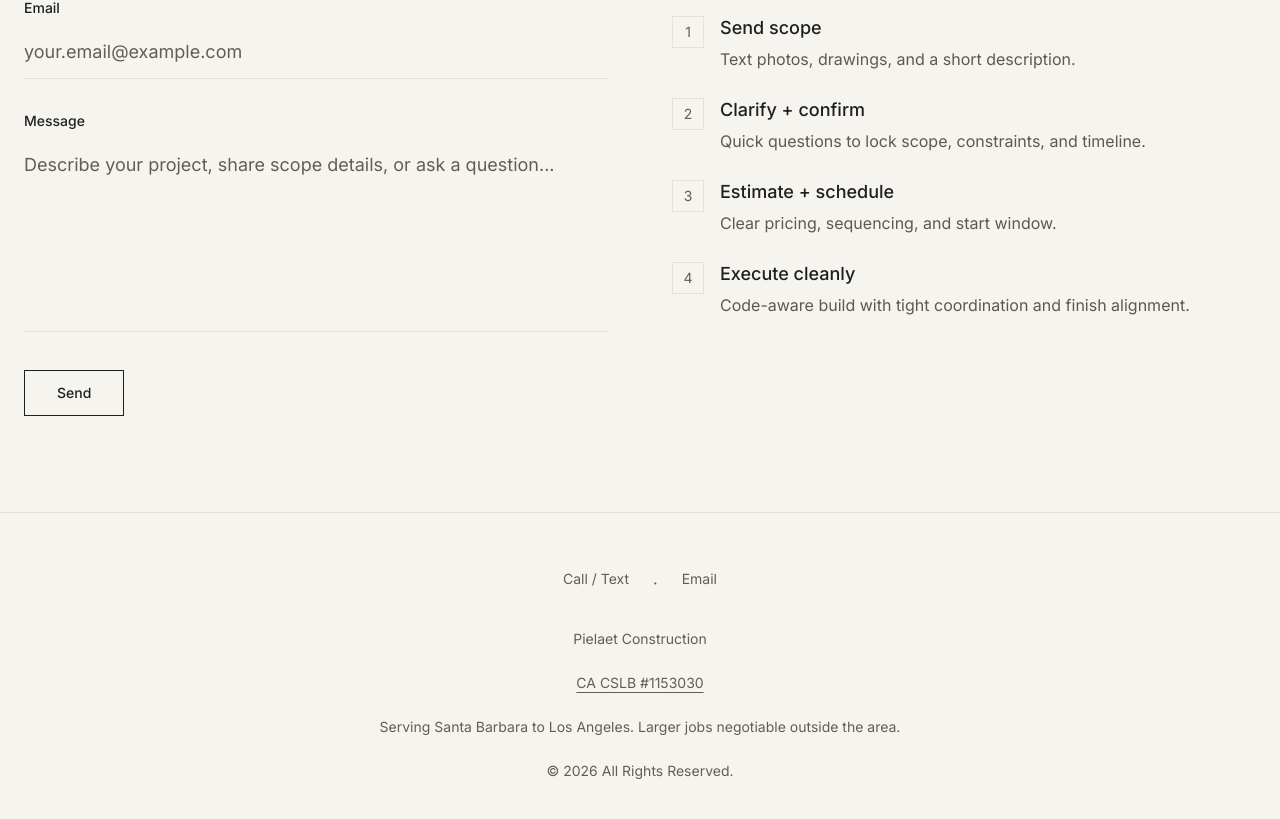
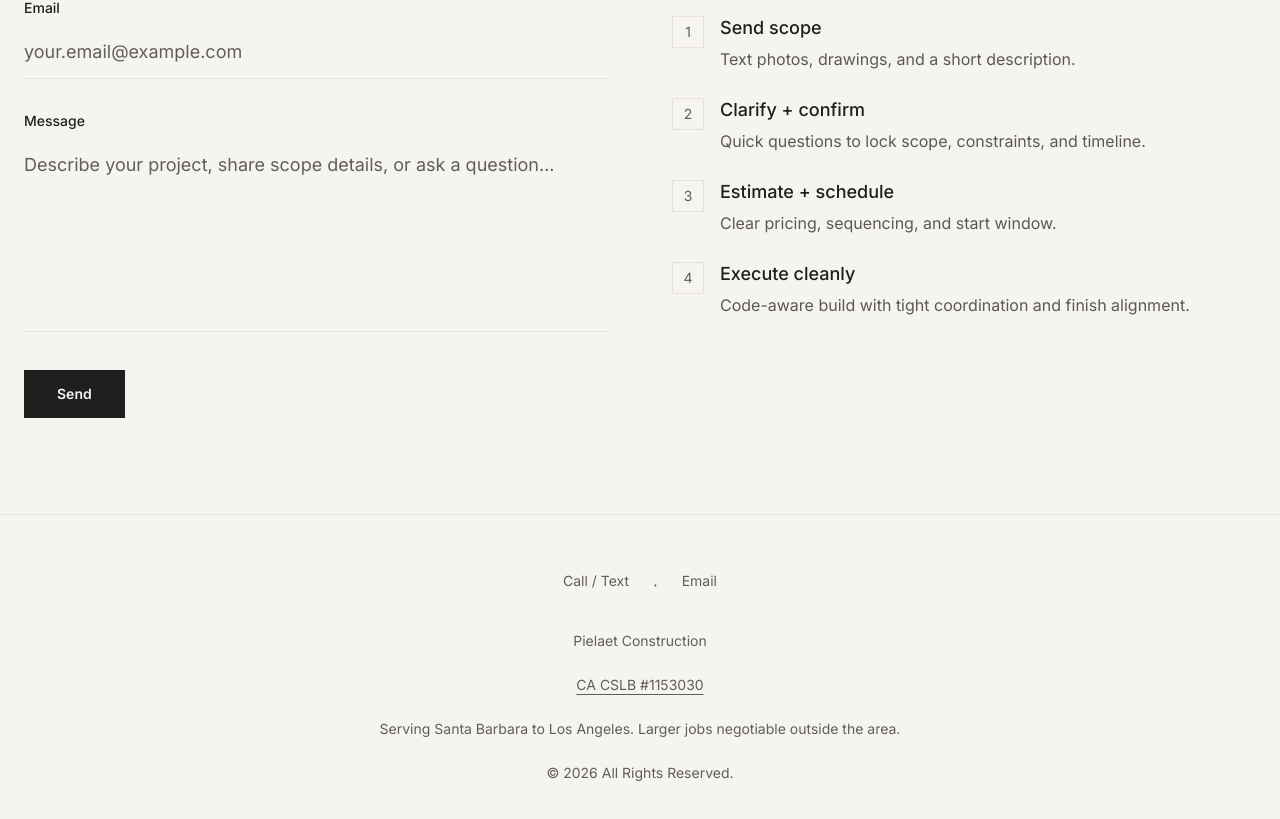
Before and after one commit to peterpielaetstrayer/christian, a Next.js app: page /contact in a window 1280 px wide. Shown: the part 612-1431 px from the top of the page. Built offline with nearby package versions, Linux system fonts and the light colour scheme; a web font is replaced by a local one.

Commit message:
Clarify primary contact action and restore visible keyboard focus to form fields

```diff
--- a/app/contact/page.tsx
+++ b/app/contact/page.tsx
@@ -71,7 +71,7 @@ export default function ContactPage() {
                   type="text"
                   id="name"
                   name="name"
-                  className="w-full border-b border-border bg-transparent px-0 py-3 text-base text-foreground placeholder:text-muted-foreground focus:border-accent focus:outline-none sm:text-lg"
+                  className="w-full border-b border-border bg-transparent px-0 py-3 text-base text-foreground placeholder:text-muted-foreground focus-visible:border-accent focus-visible:outline focus-visible:outline-2 focus-visible:outline-offset-2 focus-visible:outline-accent sm:text-lg"
                   placeholder="Your name"
                   required
                 />
@@ -85,7 +85,7 @@ export default function ContactPage() {
                   type="email"
                   id="email"
                   name="email"
-                  className="w-full border-b border-border bg-transparent px-0 py-3 text-base text-foreground placeholder:text-muted-foreground focus:border-accent focus:outline-none sm:text-lg"
+                  className="w-full border-b border-border bg-transparent px-0 py-3 text-base text-foreground placeholder:text-muted-foreground focus-visible:border-accent focus-visible:outline focus-visible:outline-2 focus-visible:outline-offset-2 focus-visible:outline-accent sm:text-lg"
                   placeholder="your.email@example.com"
                   required
                 />
@@ -99,7 +99,7 @@ export default function ContactPage() {
                   id="message"
                   name="message"
                   rows={6}
-                  className="w-full resize-none border-b border-border bg-transparent px-0 py-3 text-base text-foreground placeholder:text-muted-foreground focus:border-accent focus:outline-none sm:text-lg"
+                  className="w-full resize-none border-b border-border bg-transparent px-0 py-3 text-base text-foreground placeholder:text-muted-foreground focus-visible:border-accent focus-visible:outline focus-visible:outline-2 focus-visible:outline-offset-2 focus-visible:outline-accent sm:text-lg"
                   placeholder="Describe your project, share scope details, or ask a question..."
                   required
                 />
@@ -107,7 +107,7 @@ export default function ContactPage() {
 
               <button
                 type="submit"
-                className="w-full border border-foreground bg-transparent px-8 py-3 text-sm font-medium text-foreground transition-colors hover:border-accent hover:text-accent sm:w-auto"
+                className="inline-flex min-h-12 w-full items-center justify-center border border-foreground bg-foreground px-8 py-3 text-sm font-semibold text-background transition-colors hover:border-accent hover:bg-accent hover:text-white focus-visible:outline focus-visible:outline-2 focus-visible:outline-offset-4 focus-visible:outline-accent sm:w-auto"
               >
                 Send
               </button>
```
